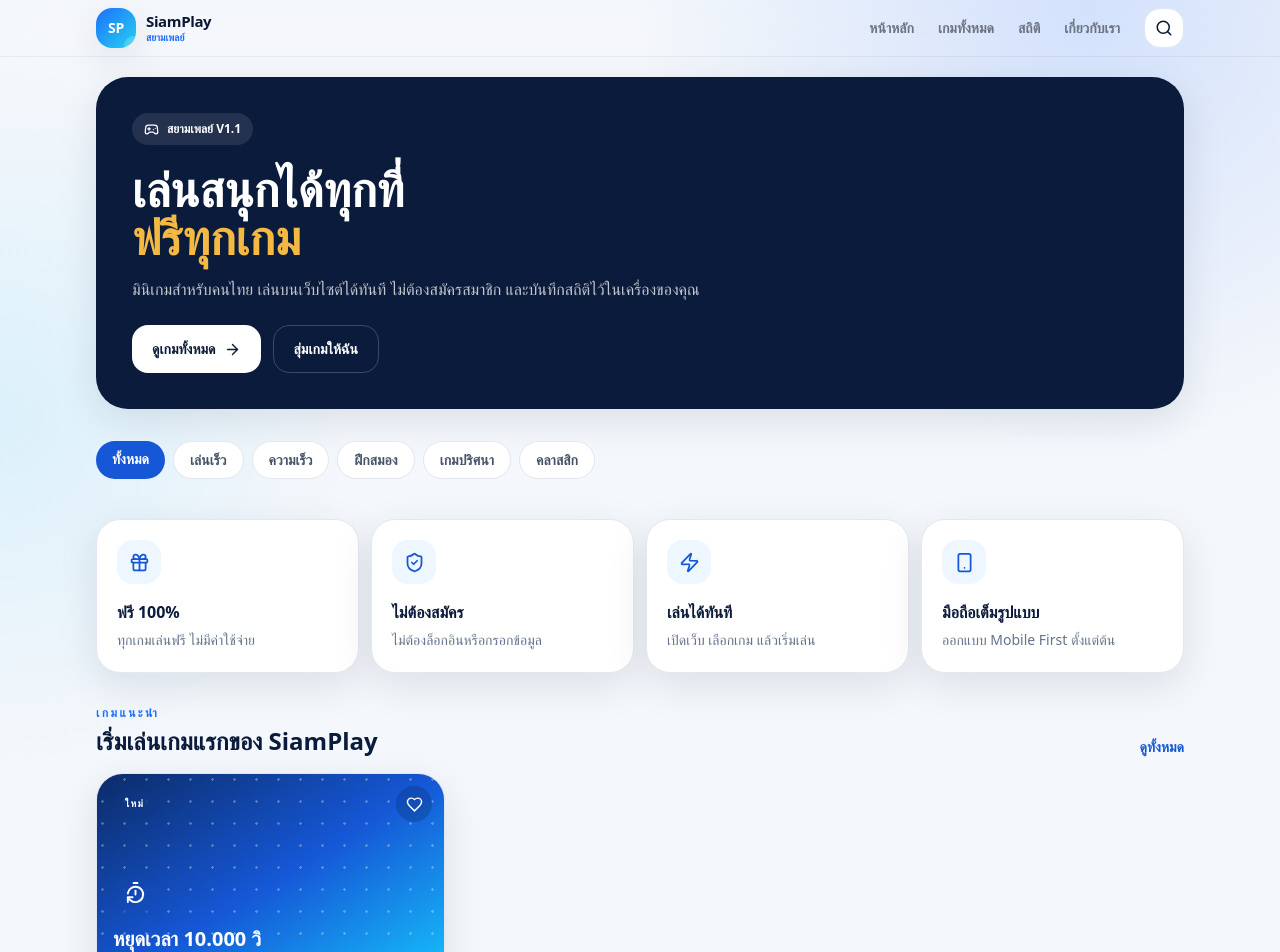
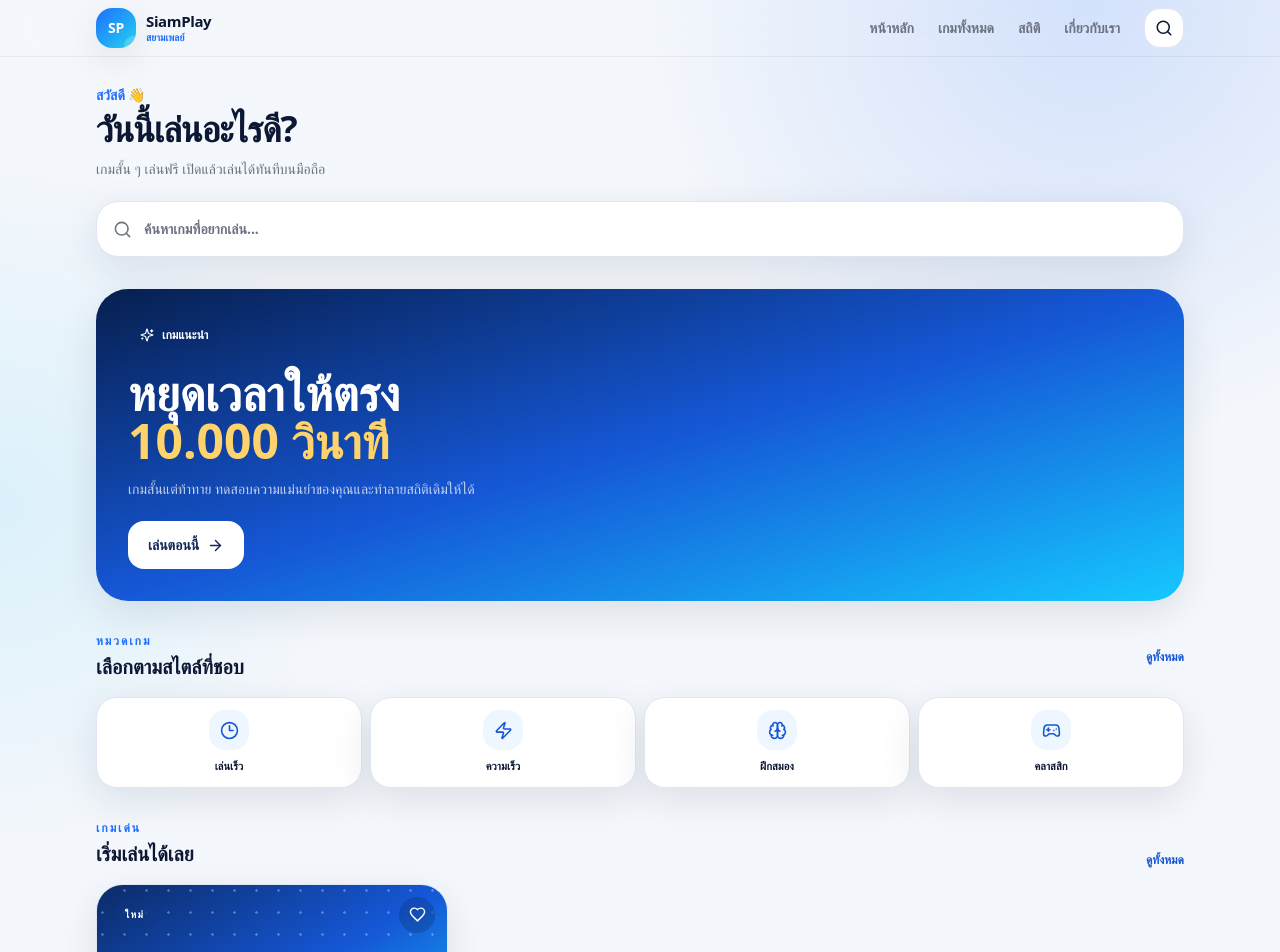
Before and after one commit to UnknownCode-2026/siamplay, a Next.js app: page / in a window 1280 px wide. Shown: the top 952 px of the page. Built offline with nearby package versions, Linux system fonts and the light colour scheme.

Commit message:
feat(v1.2): redesign app/page.tsx

```diff
--- a/app/page.tsx
+++ b/app/page.tsx
@@ -1,56 +1,63 @@
 import Link from "next/link";
-import { ArrowRight, Smartphone, ShieldCheck, Zap, Gift, Gamepad2 } from "lucide-react";
+import { ArrowRight, Brain, Clock3, Gamepad2, Search, ShieldCheck, Sparkles, Smartphone, Zap } from "lucide-react";
 import { activeGames } from "@/data/games";
 import { GameCard } from "@/components/games/GameCard";
-
-const categories = ["ทั้งหมด", "เล่นเร็ว", "ความเร็ว", "ฝึกสมอง", "เกมปริศนา", "คลาสสิก"];
 
 export default function HomePage() {
   const featured = activeGames.filter((game) => game.featured);
 
   return (
     <div className="space-y-8">
-      <section className="overflow-hidden rounded-[2rem] bg-siam-900 p-6 text-white shadow-soft sm:p-9">
+      <section className="pt-2">
+        <p className="text-sm font-black text-siam-500">สวัสดี 👋</p>
+        <h1 className="mt-1 text-3xl font-black tracking-tight text-main sm:text-4xl">วันนี้เล่นอะไรดี?</h1>
+        <p className="mt-2 max-w-xl text-sm leading-6 text-muted">เกมสั้น ๆ เล่นฟรี เปิดแล้วเล่นได้ทันทีบนมือถือ</p>
+
+        <Link href="/games" className="mt-5 flex min-h-14 items-center gap-3 rounded-[1.4rem] border surface px-4 shadow-soft">
+          <Search size={19} className="text-muted"/>
+          <span className="text-sm font-semibold text-muted">ค้นหาเกมที่อยากเล่น...</span>
+        </Link>
+      </section>
+
+      <section className="overflow-hidden rounded-[2rem] bg-gradient-to-br from-[#071f4f] via-[#1557d6] to-[#16c8ff] p-5 text-white shadow-soft sm:p-8">
         <div className="max-w-2xl">
-          <span className="inline-flex items-center gap-2 rounded-full bg-white/10 px-3 py-2 text-xs font-bold"><Gamepad2 size={15} /> สยามเพลย์ V1.1</span>
-          <h1 className="mt-5 text-4xl font-black leading-tight sm:text-5xl">เล่นสนุกได้ทุกที่<br/><span className="text-gold">ฟรีทุกเกม</span></h1>
-          <p className="mt-4 max-w-xl text-sm leading-7 text-white/75 sm:text-base">มินิเกมสำหรับคนไทย เล่นบนเว็บไซต์ได้ทันที ไม่ต้องสมัครสมาชิก และบันทึกสถิติไว้ในเครื่องของคุณ</p>
-          <div className="mt-6 flex flex-wrap gap-3">
-            <Link href="/games" className="inline-flex min-h-12 items-center gap-2 rounded-2xl bg-white px-5 py-3 text-sm font-black text-siam-900">ดูเกมทั้งหมด <ArrowRight size={17}/></Link>
-            <Link href="/games?random=1" className="inline-flex min-h-12 items-center rounded-2xl border border-white/20 px-5 py-3 text-sm font-bold">สุ่มเกมให้ฉัน</Link>
-          </div>
+          <div className="inline-flex items-center gap-2 rounded-full bg-white/12 px-3 py-1.5 text-xs font-black backdrop-blur"><Sparkles size={14}/> เกมแนะนำ</div>
+          <h2 className="mt-5 text-3xl font-black leading-tight sm:text-5xl">หยุดเวลาให้ตรง<br/><span className="text-[#ffd36b]">10.000 วินาที</span></h2>
+          <p className="mt-3 max-w-lg text-sm leading-6 text-white/75">เกมสั้นแต่ท้าทาย ทดสอบความแม่นยำของคุณและทำลายสถิติเดิมให้ได้</p>
+          <Link href="/games/perfect-10" className="mt-5 inline-flex min-h-12 items-center gap-2 rounded-2xl bg-white px-5 py-3 text-sm font-black text-[#10275a]">เล่นตอนนี้ <ArrowRight size={17}/></Link>
         </div>
       </section>
 
       <section>
-        <div className="flex gap-2 overflow-x-auto pb-2">
-          {categories.map((name, i) => <span key={name} className={`whitespace-nowrap rounded-full px-4 py-2 text-sm font-bold ${i === 0 ? "bg-siam-600 text-white" : "border border-slate-200 bg-white text-slate-600"}`}>{name}</span>)}
+        <div className="mb-4 flex items-center justify-between">
+          <div><p className="text-xs font-black uppercase tracking-[.16em] text-siam-500">หมวดเกม</p><h2 className="mt-1 text-xl font-black text-main">เลือกตามสไตล์ที่ชอบ</h2></div>
+          <Link href="/games" className="text-xs font-black text-siam-600">ดูทั้งหมด</Link>
         </div>
-      </section>
-
-      <section className="grid gap-3 sm:grid-cols-2 lg:grid-cols-4">
-        {[
-          [Gift, "ฟรี 100%", "ทุกเกมเล่นฟรี ไม่มีค่าใช้จ่าย"],
-          [ShieldCheck, "ไม่ต้องสมัคร", "ไม่ต้องล็อกอินหรือกรอกข้อมูล"],
-          [Zap, "เล่นได้ทันที", "เปิดเว็บ เลือกเกม แล้วเริ่มเล่น"],
-          [Smartphone, "มือถือเต็มรูปแบบ", "ออกแบบ Mobile First ตั้งแต่ต้น"],
-        ].map(([Icon, title, desc]: any) => (
-          <div key={title} className="rounded-3xl border border-slate-200 bg-white p-5 shadow-soft">
-            <div className="mb-4 grid h-11 w-11 place-items-center rounded-2xl bg-siam-50 text-siam-600"><Icon size={21}/></div>
-            <h2 className="font-black text-siam-900">{title}</h2>
-            <p className="mt-1 text-sm leading-6 text-slate-500">{desc}</p>
-          </div>
-        ))}
+        <div className="grid grid-cols-4 gap-2">
+          {[
+            [Clock3, "เล่นเร็ว"],
+            [Zap, "ความเร็ว"],
+            [Brain, "ฝึกสมอง"],
+            [Gamepad2, "คลาสสิก"],
+          ].map(([Icon,label]:any)=><Link key={label} href="/games" className="rounded-[1.3rem] border surface p-3 text-center shadow-soft"><div className="mx-auto grid h-10 w-10 place-items-center rounded-2xl bg-siam-50 text-siam-600 dark:bg-siam-500/15 dark:text-sky-300"><Icon size={19}/></div><p className="mt-2 text-[11px] font-black text-main">{label}</p></Link>)}
+        </div>
       </section>
 
       <section>
         <div className="mb-4 flex items-end justify-between gap-4">
-          <div><p className="text-xs font-black uppercase tracking-[.2em] text-siam-500">เกมแนะนำ</p><h2 className="mt-1 text-2xl font-black text-siam-900">เริ่มเล่นเกมแรกของ SiamPlay</h2></div>
-          <Link href="/games" className="text-sm font-bold text-siam-600">ดูทั้งหมด</Link>
+          <div><p className="text-xs font-black uppercase tracking-[.16em] text-siam-500">เกมเด่น</p><h2 className="mt-1 text-xl font-black text-main">เริ่มเล่นได้เลย</h2></div>
+          <Link href="/games" className="text-xs font-black text-siam-600">ดูทั้งหมด</Link>
         </div>
-        <div className="grid gap-5 sm:grid-cols-2 lg:grid-cols-3">
-          {featured.map((game) => <GameCard key={game.id} game={game} />)}
-        </div>
+        <div className="grid gap-4 sm:grid-cols-2 lg:grid-cols-3">{featured.map((game) => <GameCard key={game.id} game={game} />)}</div>
+      </section>
+
+      <section className="grid grid-cols-2 gap-3 sm:grid-cols-4">
+        {[
+          [ShieldCheck, "ไม่ต้องสมัคร", "เข้าแล้วเล่นได้เลย"],
+          [Smartphone, "มือถือ 100%", "ออกแบบสำหรับจอสัมผัส"],
+          [Zap, "โหลดไว", "เกมทำงานในเบราว์เซอร์"],
+          [Sparkles, "ฟรีทุกเกม", "ไม่มีค่าใช้จ่าย"],
+        ].map(([Icon,title,desc]:any)=><div key={title} className="rounded-[1.5rem] border surface p-4"><Icon className="text-siam-600" size={20}/><h3 className="mt-3 text-sm font-black text-main">{title}</h3><p className="mt-1 text-xs leading-5 text-muted">{desc}</p></div>)}
       </section>
     </div>
   );
```
